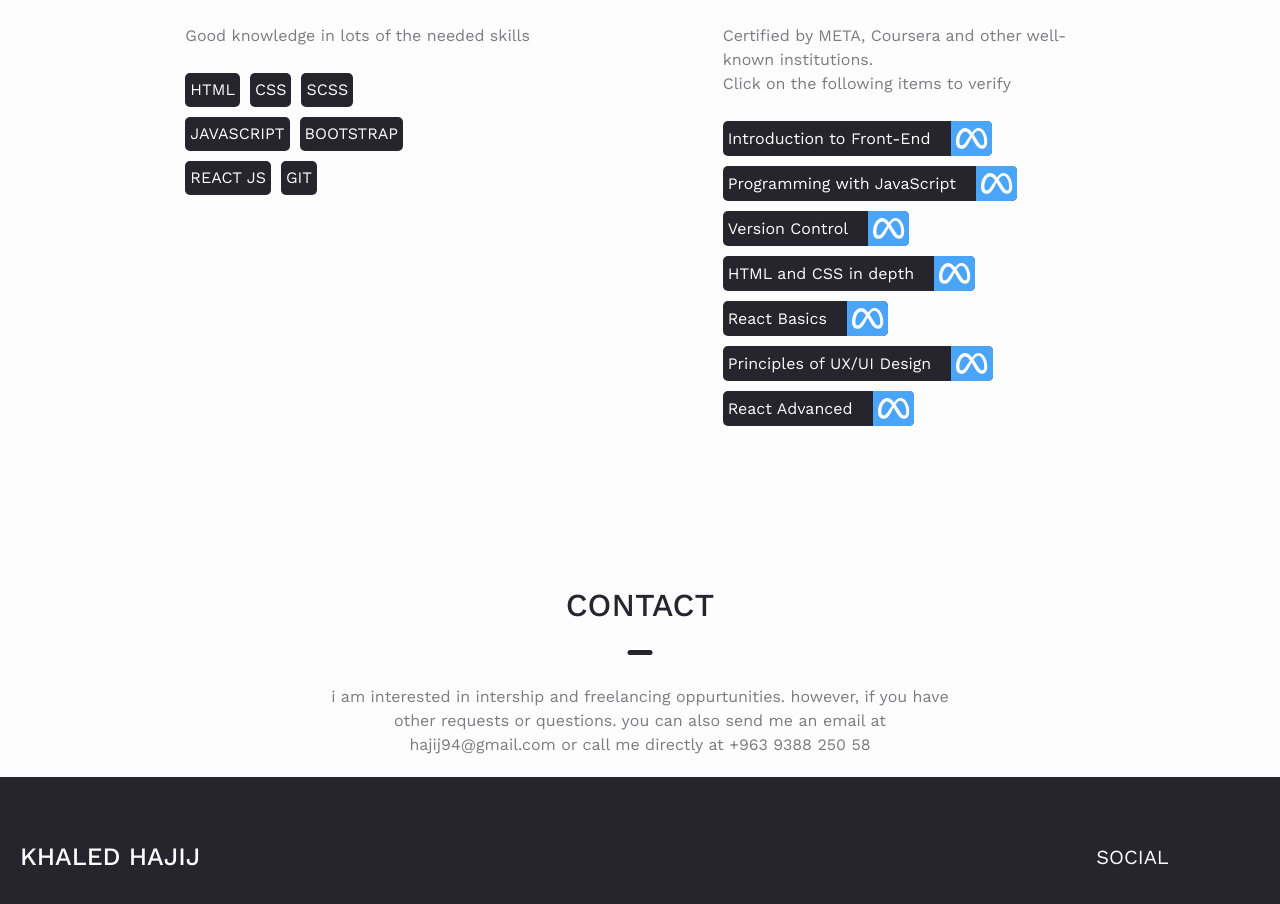
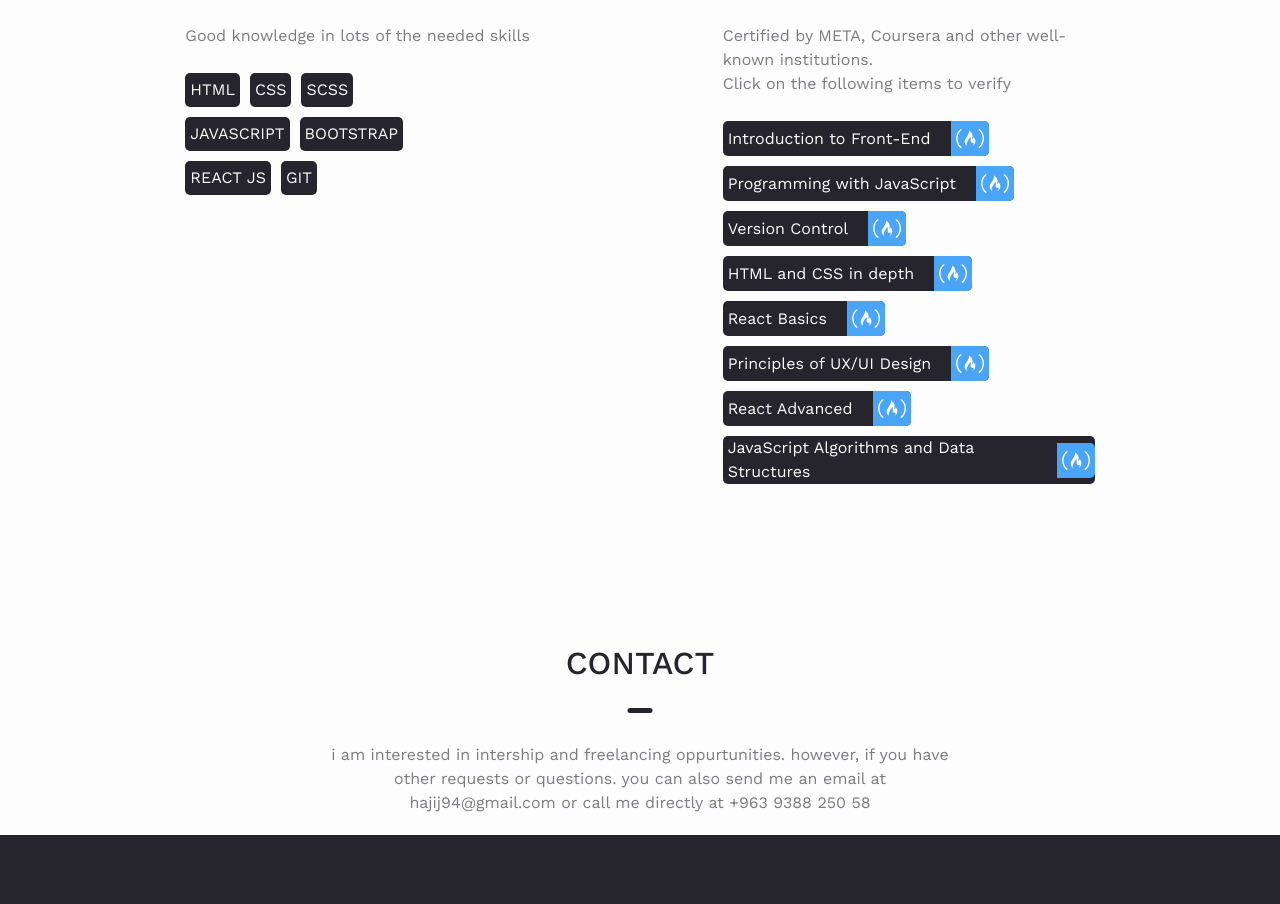
Before and after one commit to khaledhajij/khaledhajij.github.io, a React (Create React App) app: page / in a window 1280 px wide. Shown: the part 2211-3115 px from the top of the page. Built offline with nearby package versions, Linux system fonts and the light colour scheme.

Commit message:
Adding certifications

```diff
--- a/src/Components/About.js
+++ b/src/Components/About.js
@@ -2,15 +2,18 @@ import React from "react";
 import Section from "./ReusableComponents/Section";
 import { sectionsData, myCertifications, mySkills } from "../data";
 import { FontAwesomeIcon } from "@fortawesome/react-fontawesome";
-import { faMeta } from "@fortawesome/free-brands-svg-icons";
+import { faFreeCodeCamp, faMeta } from "@fortawesome/free-brands-svg-icons";
 const About = () => {
   const renderedSkills = mySkills.map((skill) => (
     <li className="skill">{skill.toUpperCase()}</li>
   ));
   const renderedCertifications = myCertifications.map((cert) => (
-    <a href={cert.url} target='_blank' rel="noreferrer">
+    <a href={cert.url} target="_blank" rel="noreferrer">
       <li className="skill">
-        {cert.name} <FontAwesomeIcon icon={faMeta} />
+        {cert.name}{" "}
+        <FontAwesomeIcon
+          icon={cert.Teacher === "Meta" ? faMeta : faFreeCodeCamp}
+        />
       </li>
     </a>
   ));
@@ -27,8 +30,8 @@ const About = () => {
           <div className="my-certifications">
             <h3>My Certifications</h3>
             <p>
-              Certified by META, Coursera and other well-known institutions.<br/> Click on the
-              following items to verify
+              Certified by META, Coursera and other well-known institutions.
+              <br /> Click on the following items to verify
             </p>
             <ul className="my-certfications">{renderedCertifications}</ul>
           </div>
--- a/src/data.js
+++ b/src/data.js
@@ -95,5 +95,13 @@ const myCertifications = [
     Teacher: " Meta",
     website: "coursera",
   },
+  {
+    name: "JavaScript Algorithms and Data Structures",
+    date: "June 24 2022",
+    url: "https://www.freecodecamp.org/certification/Khaled_Hajij/javascript-algorithms-and-data-structures",
+    img: "",
+    Teacher: "FreeCodeCamp",
+    website: "FreeCodeCamp",
+  },
 ];
 export { sectionsData, projcetsData, mySkills, myCertifications };
```
